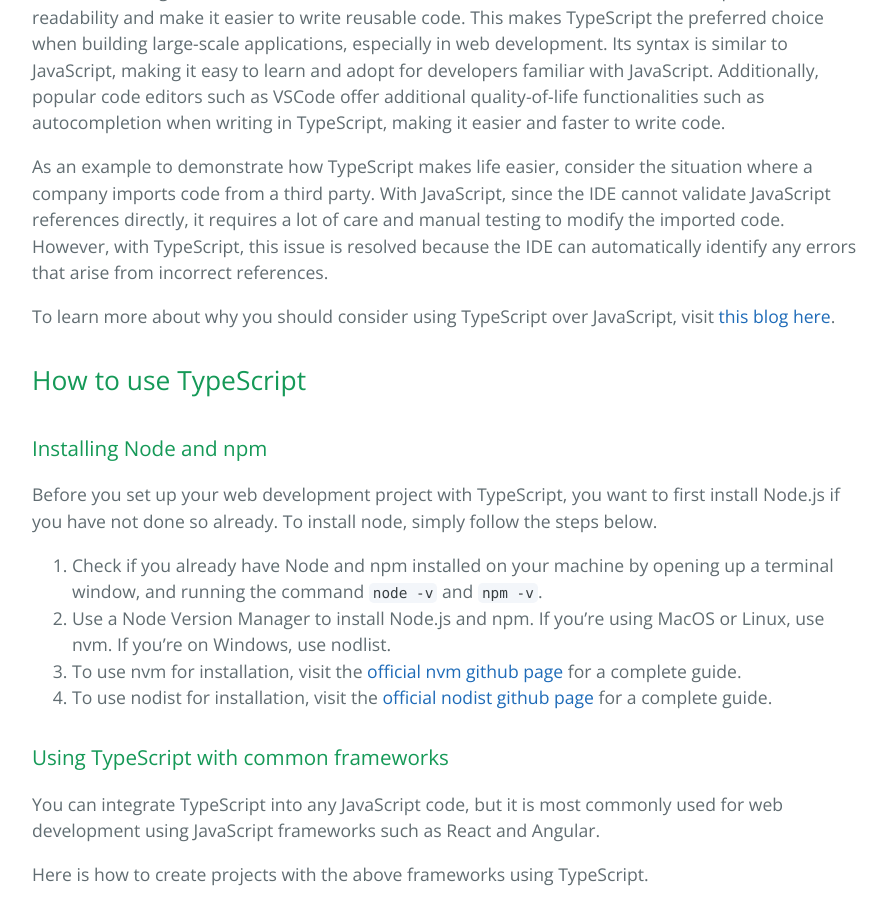
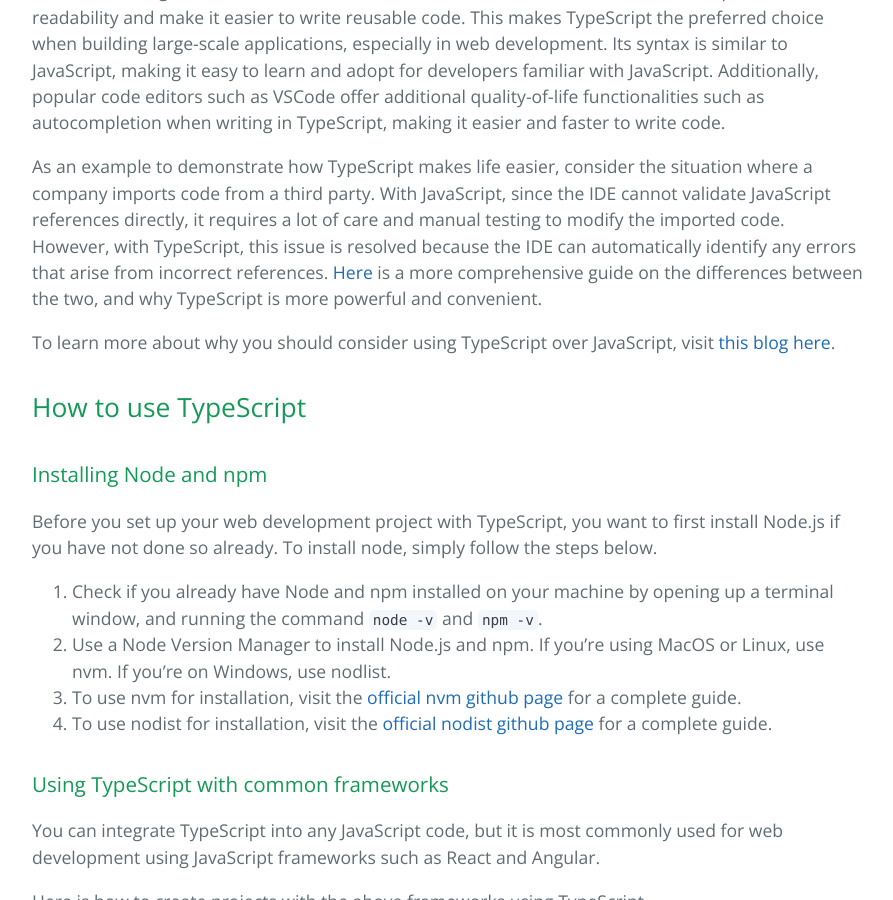
Before and after one commit to learning-software-engineering/learning-software-engineering.github.io, a Jekyll site: the page built from Topics/Tech_Stacks/TypeScript.md, in a window 1280 px wide and 900 px high, scrolled down 1284 px. Shown: the whole window, without its empty margins (192-1085 px from the left). Built offline with Jekyll 4.4.1, drawn with Linux system fonts in a browser that asks for light colours; our own code applies the rules of GitHub Pages for plain Markdown files.

Commit message:
added reference to a comprehensive guide of JavaScript vs TypeScript

```diff
--- a/Topics/Tech_Stacks/TypeScript.md
+++ b/Topics/Tech_Stacks/TypeScript.md
@@ -21,7 +21,7 @@ To play around with and experiment using TypeScript, feel free to visit the [pla
 
 TypeScript allows developers to catch potential errors early in the development process (at compile-time instead of runtime) and write more maintainable and scalable code. This can greatly reduce the likelihood of bugs and make code more reliable and easier to maintain, as well as improve code readability and make it easier to write reusable code. This makes TypeScript the preferred choice when building large-scale applications, especially in web development. Its syntax is similar to JavaScript, making it easy to learn and adopt for developers familiar with JavaScript. Additionally, popular code editors such as VSCode offer additional quality-of-life functionalities such as autocompletion when writing in TypeScript, making it easier and faster to write code.
 
-As an example to demonstrate how TypeScript makes life easier, consider the situation where a company imports code from a third party. With JavaScript, since the IDE cannot validate JavaScript references directly, it requires a lot of care and manual testing to modify the imported code. However, with TypeScript, this issue is resolved because the IDE can automatically identify any errors that arise from incorrect references.
+As an example to demonstrate how TypeScript makes life easier, consider the situation where a company imports code from a third party. With JavaScript, since the IDE cannot validate JavaScript references directly, it requires a lot of care and manual testing to modify the imported code. However, with TypeScript, this issue is resolved because the IDE can automatically identify any errors that arise from incorrect references. [Here](https://www.toptal.com/typescript/typescript-vs-javascript-guide) is a more comprehensive guide on the differences between the two, and why TypeScript is more powerful and convenient.
 
 To learn more about why you should consider using TypeScript over JavaScript, visit [this blog here](https://www.geeksforgeeks.org/8-reasons-why-you-should-pick-typescript-over-javascript/).
 
```
